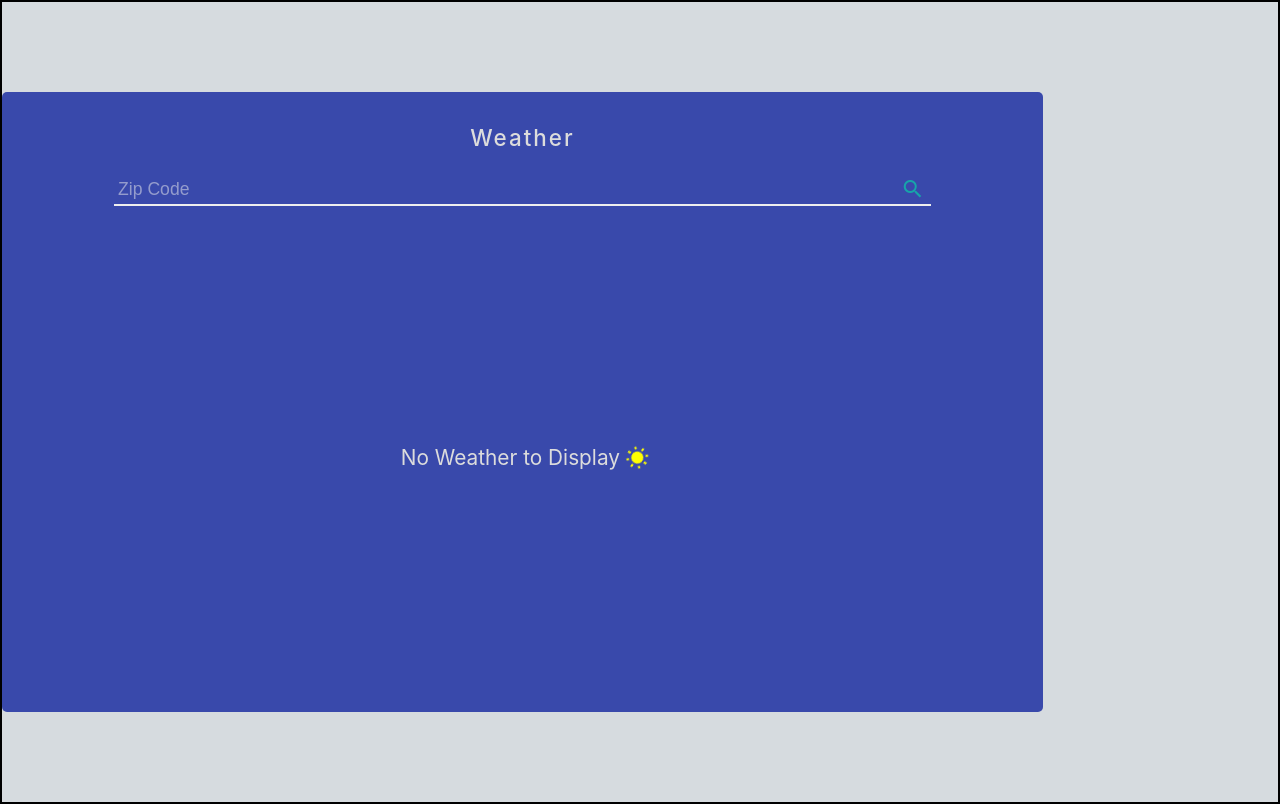
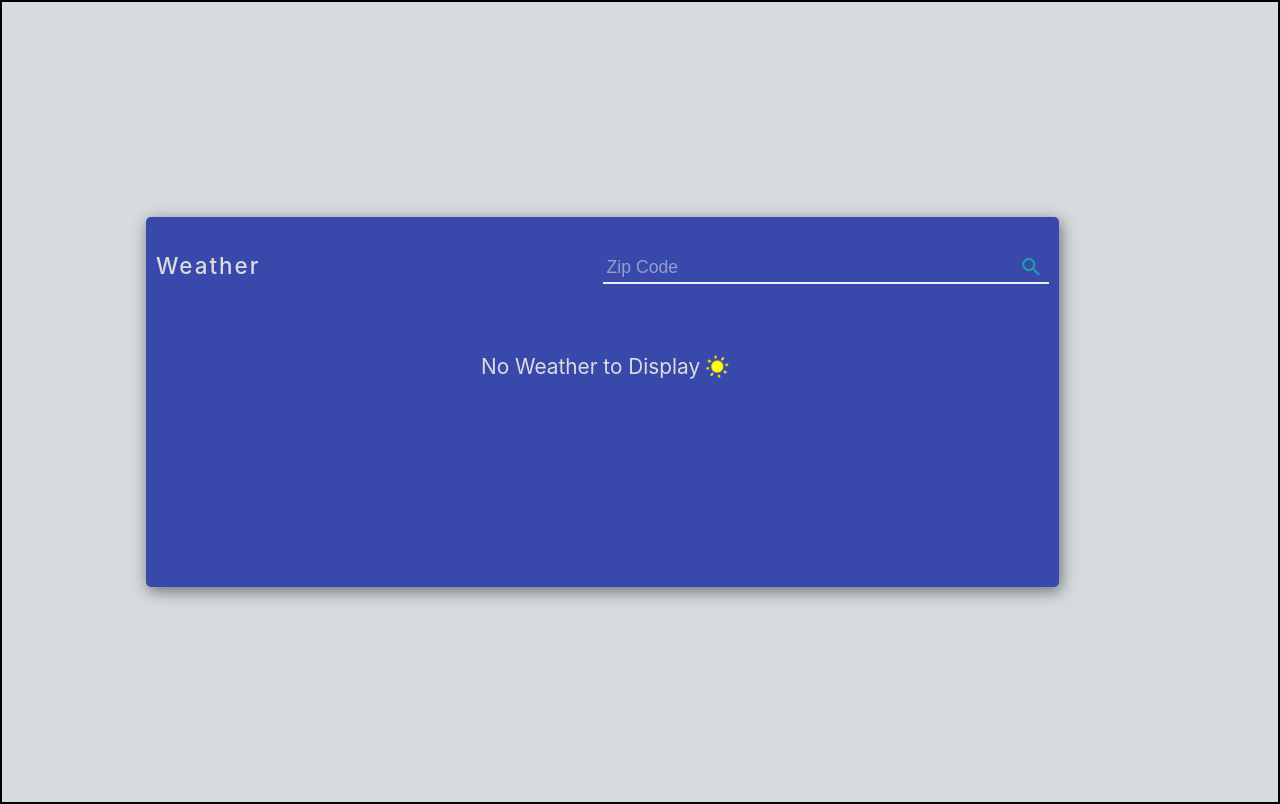
Before and after one commit to shalant/react-weather-2, a React (Create React App) app: page / in a window 1280 px wide. Built offline with nearby package versions, Linux system fonts and the light colour scheme.

Commit message:
added custom css to center the widget, 10029

```diff
--- a/public/index.html
+++ b/public/index.html
@@ -12,34 +12,13 @@
     <link rel="apple-touch-icon" href="%PUBLIC_URL%/logo192.png" />
     <link href="https://fonts.googleapis.com/icon?family=Material+Icons" rel="stylesheet">
 
-    <!--
-      manifest.json provides metadata used when your web app is installed on a
-      user's mobile device or desktop. See https://developers.google.com/web/fundamentals/web-app-manifest/
-    -->
+
     <link rel="manifest" href="%PUBLIC_URL%/manifest.json" />
-    <!--
-      Notice the use of %PUBLIC_URL% in the tags above.
-      It will be replaced with the URL of the `public` folder during the build.
-      Only files inside the `public` folder can be referenced from the HTML.
 
-      Unlike "/favicon.ico" or "favicon.ico", "%PUBLIC_URL%/favicon.ico" will
-      work correctly both with client-side routing and a non-root public URL.
-      Learn how to configure a non-root public URL by running `npm run build`.
-    -->
-    <title>React App</title>
+    <title>Weather Widget</title>
   </head>
   <body>
     <noscript>You need to enable JavaScript to run this app.</noscript>
     <div id="root"></div>
-    <!--
-      This HTML file is a template.
-      If you open it directly in the browser, you will see an empty page.
-
-      You can add webfonts, meta tags, or analytics to this file.
-      The build step will place the bundled scripts into the <body> tag.
-
-      To begin the development, run `npm start` or `yarn start`.
-      To create a production bundle, use `npm run build` or `yarn build`.
-    -->
   </body>
 </html>
--- a/src/Components/WeatherInfo.js
+++ b/src/Components/WeatherInfo.js
@@ -5,22 +5,21 @@ function WeatherInfo(props) {
     const { temp, humidity, desc, city } = props.data;
     return (
         <React.Fragment>
-            <h3>{desc}</h3>
+            <h2>{desc}</h2>
+            <section className='weather-data-flex'>
                 <div className='header-description' >
                     <h4>City</h4>
                     <p>{city}</p>
                 </div>
                 <div className='header-description' >
                     <h4>Temperature</h4>
-                <p>{temp}</p>
+                    <p>{temp}<span className='degree-symbol'></span>F</p>
                 </div>
                 <div className='header-description' >
                     <h4>Humidity</h4>
-                <p>{humidity}</p>
+                    <p>{humidity}%</p>
                 </div>
-
-
-
+            </section>
 
         </React.Fragment>
     );
--- a/src/Styles/Weather.css
+++ b/src/Styles/Weather.css
@@ -1,12 +1,13 @@
 .weather-container {
     background: #3949ab;
-    box-shadow: 2px 4px 16px 0 rgba(0,0,0,0);
+    box-shadow: 2px 4px 16px 0 rgba(0,0,0,0.5);
     /* border: 2px solid purple; */
-    height: 600px;
+    height: 625px;
     width: 80%;
     border-radius: 5px;
     position: relative;
     padding: 10px;
+    margin: 1.5rem;
 }
 
 .weather-header h3 {
@@ -82,3 +83,46 @@
 .header-description {
     text-align: center;
 }
+
+.weather-info h3 {
+    margin-bottom: 0;
+}
+
+.degree-symbol::after {
+    content: '\00b0';
+}
+
+@media screen and (min-width: 700px) {
+    .weather-container {
+        height: 350px;
+        width: 70%;
+        margin-left: 9rem;
+        margin-right: 1rem;
+    }
+
+    .weather-header {
+        display: flex;
+        flex-direction: row;
+        justify-content: space-between;
+        margin-top: 25px;
+    }
+
+    .weather-header h3 {
+        margin: 0;
+    }
+
+    .weather-header div {
+        width: 50%;
+        margin: 0;
+    }
+
+    .weather-info {
+        height: 100px;
+        margin-top: 0;
+    }
+
+    .weather-data-flex {
+        display: flex;
+        flex-direction: row;
+    }
+}
--- a/src/index.js
+++ b/src/index.js
@@ -3,9 +3,4 @@ import ReactDOM from 'react-dom';
 import './index.css';
 import App from './Components/App';
 
-ReactDOM.render(
-  <React.StrictMode>
-    <App />
-  </React.StrictMode>,
-  document.getElementById('root')
-);
+ReactDOM.render(<App />, document.getElementById('root'));
```
Lines whose indentation alone changed are shown as unchanged.
